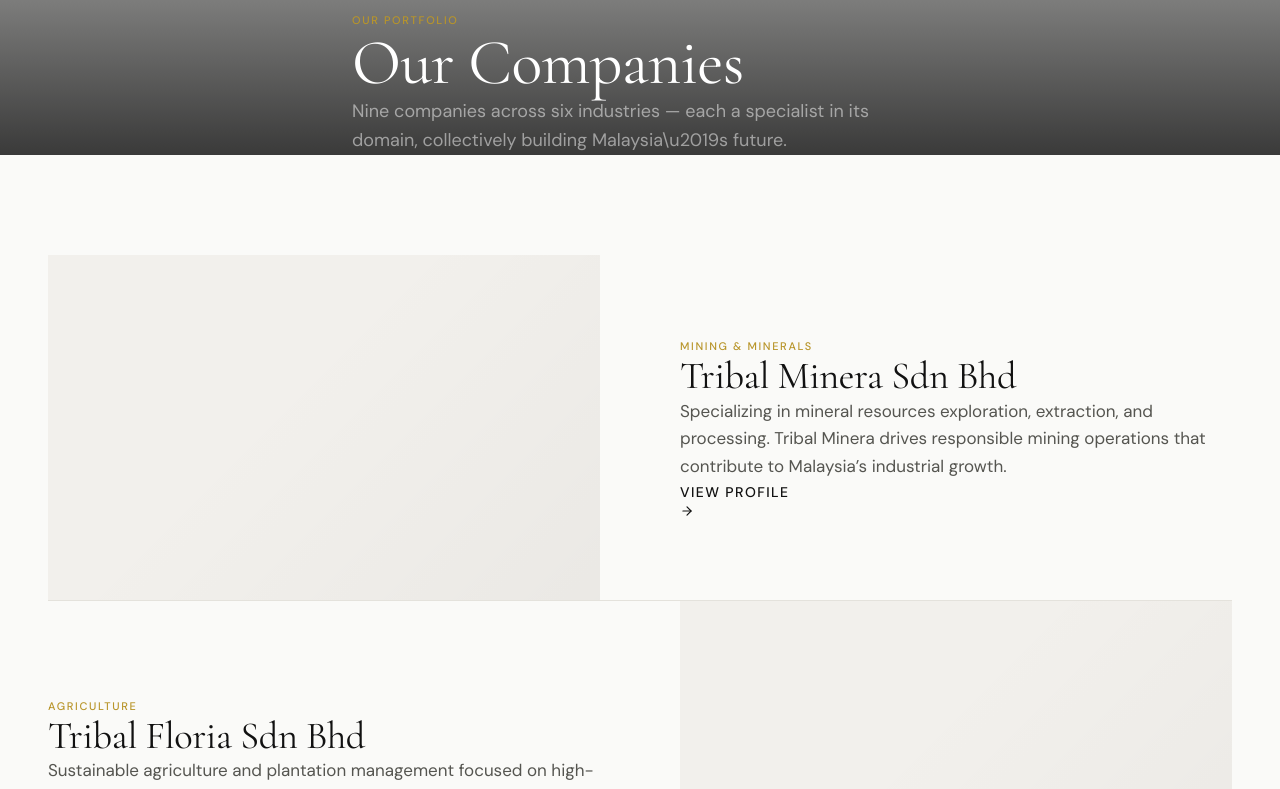
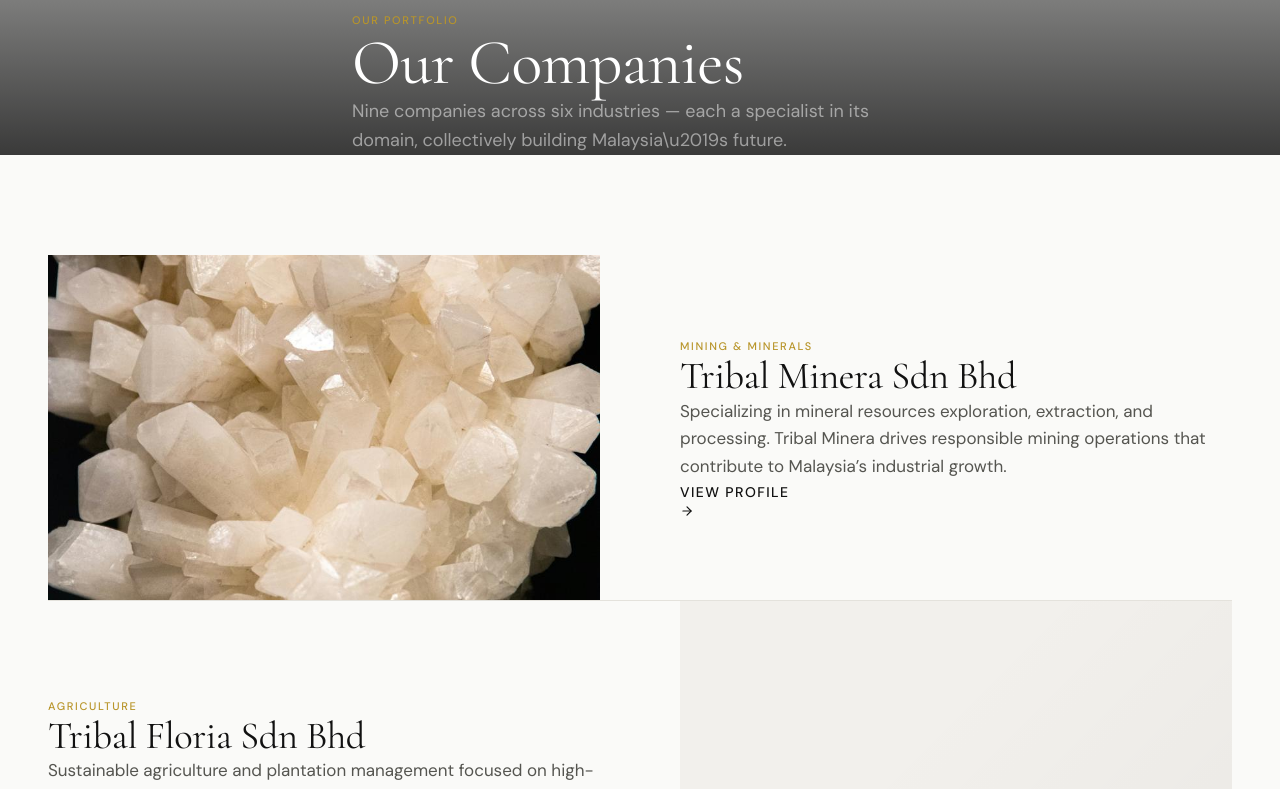
Before and after one commit to shamnashriq-ai/triballiance-website, a Next.js app: page /companies in a window 1280 px wide. Shown: the part 405-1194 px from the top of the page. Built offline with nearby package versions, Linux system fonts and the light colour scheme.

Commit message:
Add crystal image for Tribal Minera on companies page

```diff
--- a/src/app/companies/page.tsx
+++ b/src/app/companies/page.tsx
@@ -1,6 +1,7 @@
 "use client";
 
 import Link from "next/link";
+import Image from "next/image";
 import PageHero from "@/components/PageHero";
 import SectionHeading from "@/components/SectionHeading";
 import ScrollReveal, { StaggerChildren, StaggerItem } from "@/components/ScrollReveal";
@@ -13,6 +14,7 @@ const featured = [
     description:
       "Specializing in mineral resources exploration, extraction, and processing. Tribal Minera drives responsible mining operations that contribute to Malaysia\u2019s industrial growth.",
     href: "/companies/tribal-minera",
+    image: "/tribal-minera-bg.jpg",
   },
   {
     name: "Tribal Floria Sdn Bhd",
@@ -78,7 +80,17 @@ export default function CompaniesPage() {
                     i % 2 === 1 ? "md:direction-rtl" : ""
                   }`}
                 >
-                  <div className={`aspect-[16/10] img-placeholder ${i % 2 === 1 ? "md:order-2" : ""}`} />
+                  <div className={`aspect-[16/10] relative overflow-hidden ${company.image ? "" : "img-placeholder"} ${i % 2 === 1 ? "md:order-2" : ""}`}>
+                    {company.image && (
+                      <Image
+                        src={company.image}
+                        alt={company.name}
+                        fill
+                        className="object-cover"
+                        sizes="(max-width: 768px) 100vw, 50vw"
+                      />
+                    )}
+                  </div>
                   <div className={`flex flex-col justify-center ${i % 2 === 1 ? "md:order-1" : ""}`}>
                     <span className="label-text text-[var(--color-accent)] block mb-4">
                       {company.industry}
```
Also changed, not shown: public/tribal-minera-bg.jpg (added).
